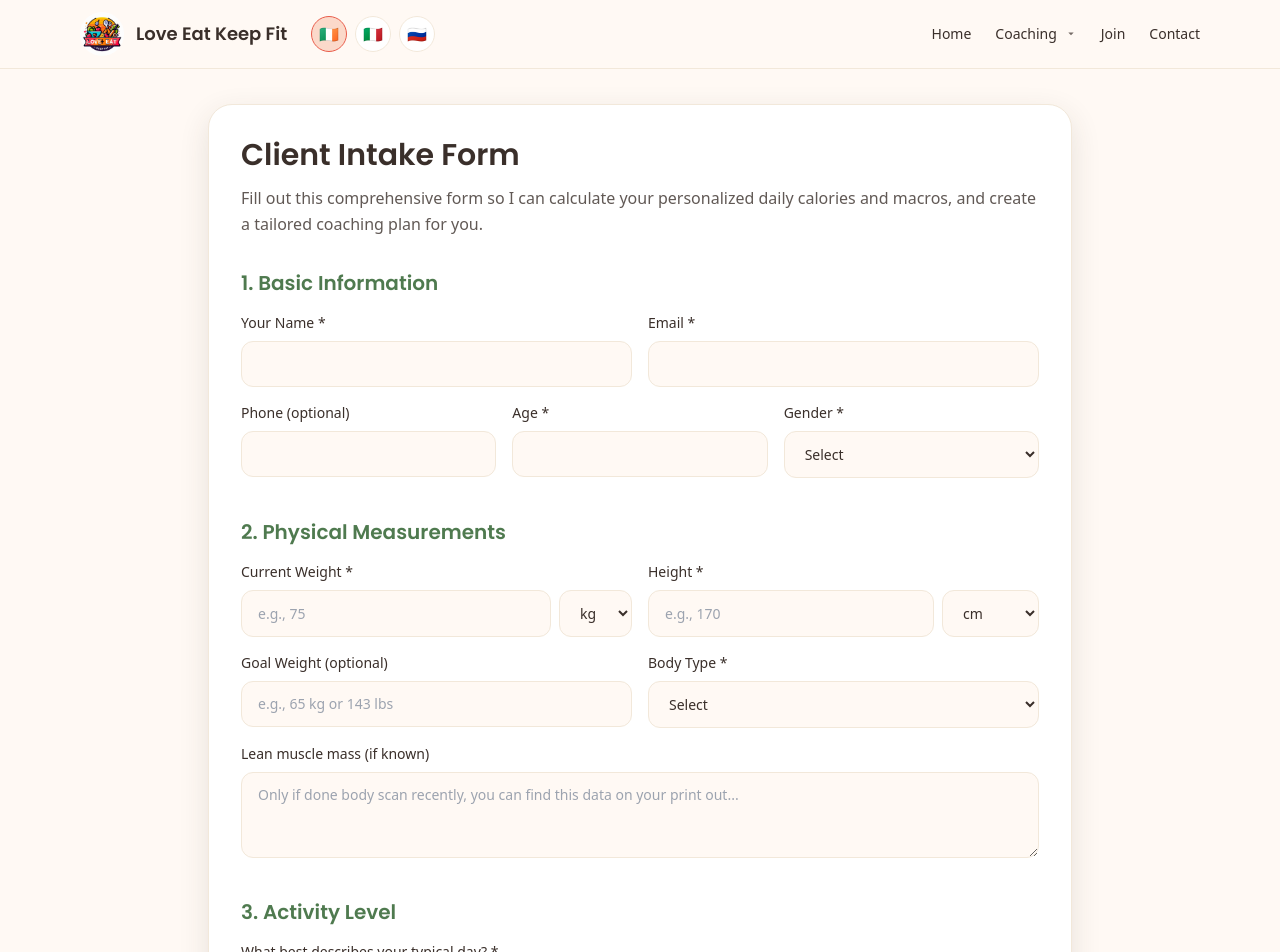
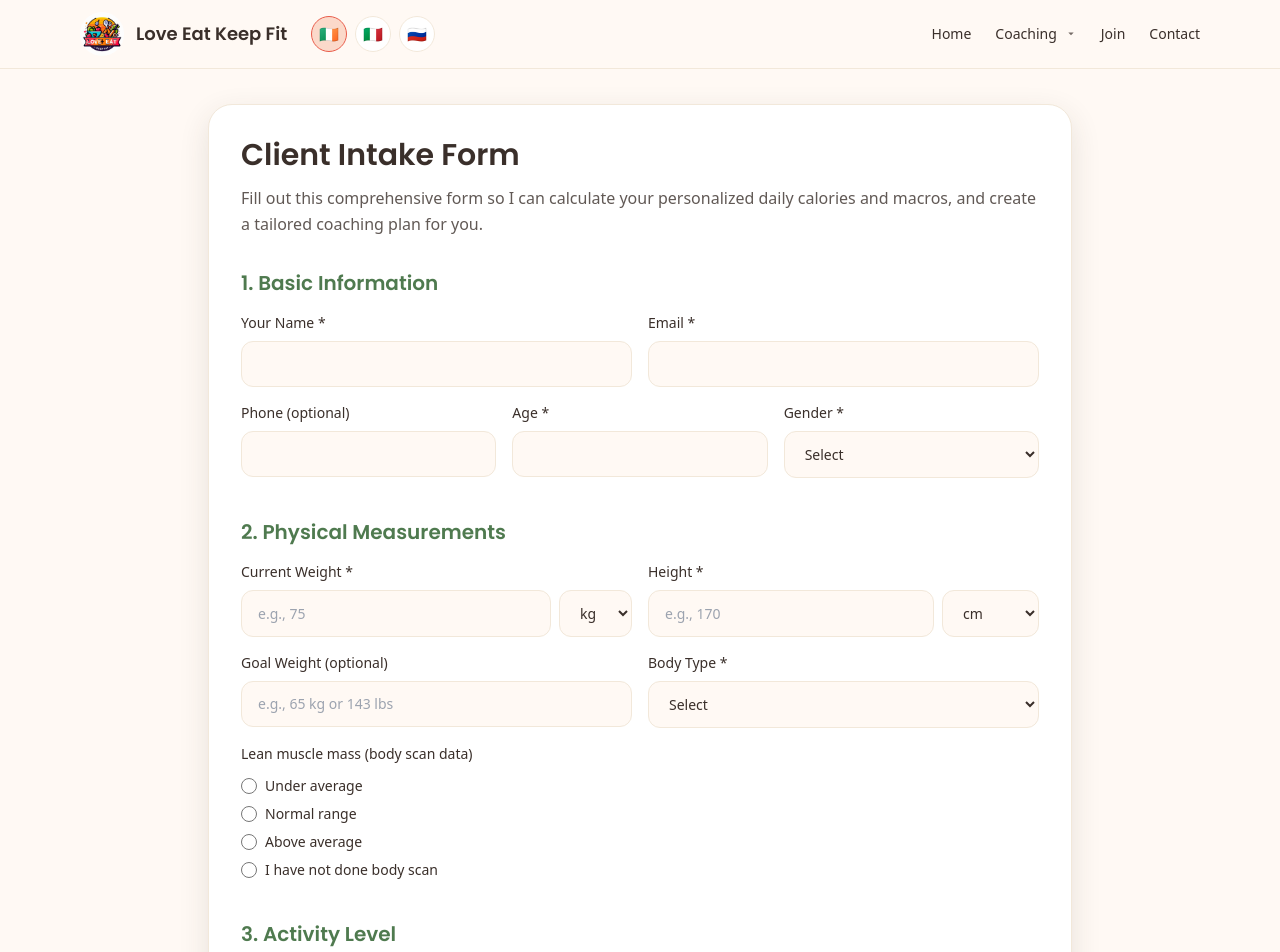
Before and after one commit to CatLana/loveeatkeepfit, a Next.js app: page /intake in a window 1280 px wide. Shown: the top 952 px of the page. Built offline with nearby package versions, Linux system fonts and the light colour scheme.

Commit message:
Refactor lean muscle mass field from textarea to radio buttons
- Changed from free text input to structured radio options
- Added options: under average, normal range, above average, no body scan
- Updated field label and styling for better UX
- Used fieldset/legend for proper semantic markup

```diff
--- a/src/components/IntakeForm.jsx
+++ b/src/components/IntakeForm.jsx
@@ -364,17 +364,34 @@ export default function IntakeForm({ content }) {
                   </select>
                 </label>
               </div>
-              <label className="flex flex-col gap-2 text-sm font-medium text-charcoal">
-                Lean muscle mass (if known)
-                <textarea
-                  name="leanMuscleMass"
-                  value={formData.leanMuscleMass}
-                  onChange={handleChange}
-                  placeholder="Only if done body scan recently, you can find this data on your print out..."
-                  rows={3}
-                  className="rounded-xl border border-beige bg-warmwhite px-4 py-3 text-sm outline-none focus:border-coral resize-vertical"
-                />
-              </label>
+              <fieldset className="space-y-3">
+                <legend className="text-sm font-medium text-charcoal">
+                  Lean muscle mass (body scan data)
+                </legend>
+                <div className="space-y-2">
+                  {[
+                    { value: "under", label: "Under average" },
+                    { value: "normal", label: "Normal range" },
+                    { value: "over", label: "Above average" },
+                    { value: "no-scan", label: "I have not done body scan" }
+                  ].map((option) => (
+                    <label
+                      key={option.value}
+                      className="flex items-center gap-2 text-sm text-charcoal cursor-pointer"
+                    >
+                      <input
+                        type="radio"
+                        name="leanMuscleMass"
+                        value={option.value}
+                        checked={formData.leanMuscleMass === option.value}
+                        onChange={handleChange}
+                        className="h-4 w-4 border-beige text-coral focus:ring-coral"
+                      />
+                      {option.label}
+                    </label>
+                  ))}
+                </div>
+              </fieldset>
             </div>
           </section>
 
```
